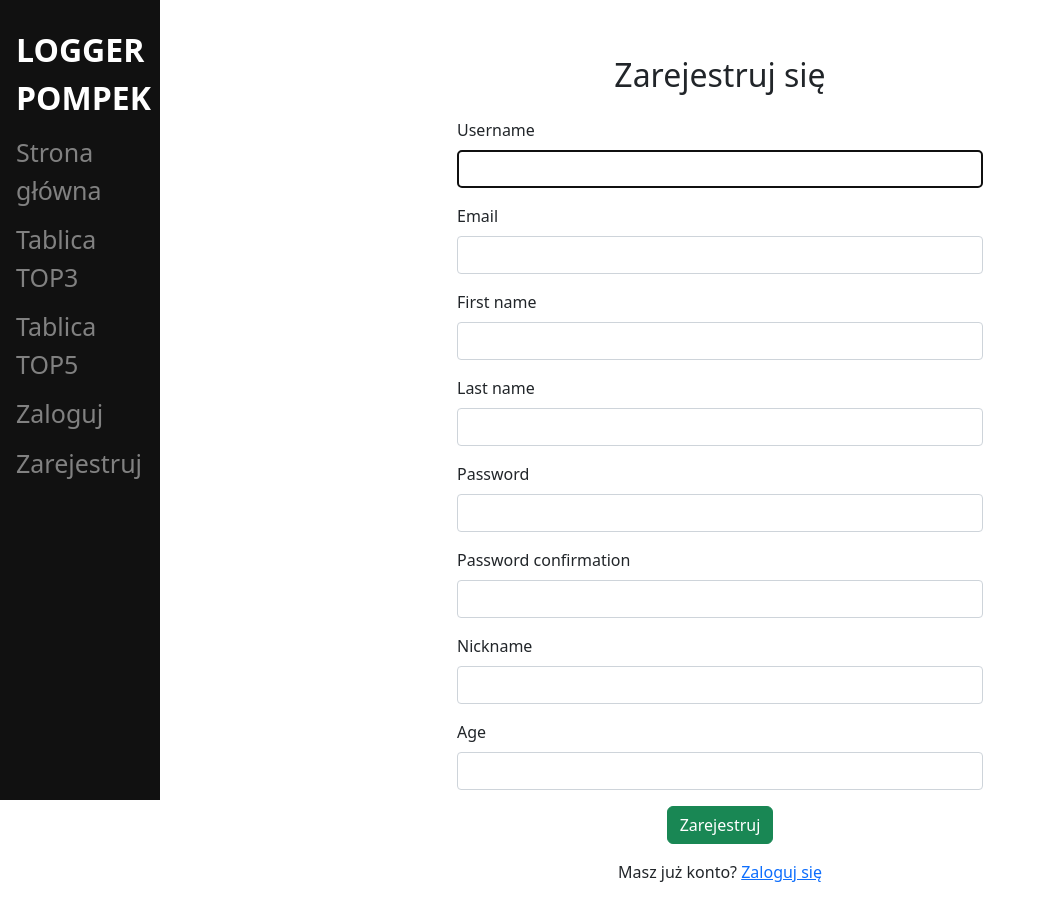
After one commit to squishfunk/pushuplogger, a Django app: page /members/register_user in a window 1280 px wide. The commit adds this page. Shown: the whole page, without its empty margins (0-1046 px from the left). Run offline with Django 4.2, Linux system fonts and the light colour scheme.

Commit message:
add gitignore and registration form

```diff
--- a/main/templates/main/base.html
+++ b/main/templates/main/base.html
@@ -65,6 +65,7 @@
             <a href="{% url 'logout' %}"> Wyloguj</a>
         {% else %}
             <a href="{% url 'login' %}"> Zaloguj</a>
+            <a href="{% url 'register' %}"> Zarejestruj</a>
         {% endif %}
 
 
--- a/main/views.py
+++ b/main/views.py
@@ -118,8 +118,7 @@ def viewnewlog(request):
                 [request.user.email],
             )
 
-            email.fail_silently = False
-            email.send()
+            email.send(fail_silently=True)
 
             return HttpResponseRedirect("/newlog?submitted=True")
     else:
--- /dev/null
+++ b/members/forms.py
@@ -0,0 +1,31 @@
+from django import forms
+from django.contrib.auth.models import User
+from django.contrib.auth.forms import UserCreationForm
+from main.models import Person
+
+class RegisterForm(UserCreationForm):
+    first_name = forms.CharField(max_length=30, required=True)
+    last_name = forms.CharField(max_length=30, required=True)
+    nickname = forms.CharField(max_length=30, required=False)
+    age = forms.IntegerField(required=True)
+    email = forms.EmailField(required=True)
+
+    class Meta(UserCreationForm.Meta):
+        model = User
+        fields = UserCreationForm.Meta.fields + ("email", "first_name", "last_name")
+
+    def save(self, commit=True):
+        user = super().save(commit=False)
+        user.email = self.cleaned_data["email"]
+        user.first_name = self.cleaned_data["first_name"]
+        user.last_name = self.cleaned_data["last_name"]
+        if commit:
+            user.save()
+            Person.objects.create(
+                user=user,
+                name=self.cleaned_data["first_name"],
+                surname=self.cleaned_data["last_name"],
+                nickname=self.cleaned_data.get("nickname", ""),
+                age=self.cleaned_data["age"]
+            )
+        return user
--- a/members/templates/authenticate/login.html
+++ b/members/templates/authenticate/login.html
@@ -25,6 +25,9 @@
 
 
         <input type="submit" id="add"value="Zaloguj" class="btn btn-success" >
+        <div class="mt-3">
+            <p>Nie masz konta? <a href="{% url 'register' %}">Zarejestruj się</a></p>
+        </div>
     </center>
 
 </form>
--- /dev/null
+++ b/members/templates/authenticate/register.html
@@ -0,0 +1,51 @@
+{% extends 'main/base.html' %}
+
+{% block title %} Rejestracja {% endblock %}
+
+{% block content %}
+<div class="container">
+    <div class="row justify-content-center">
+        <div class="col-md-6">
+            <h2 class="text-center mt-5">Zarejestruj się</h2>
+            <form method="POST" class="mt-4">
+                {% csrf_token %}
+                {% for field in form %}
+                    <div class="mb-3">
+                        <label class="form-label">{{ field.label }}</label>
+                        {{ field }}
+                        {% if field.errors %}
+                            <div class="text-danger">
+                                {{ field.errors }}
+                            </div>
+                        {% endif %}
+                    </div>
+                {% endfor %}
+                <div class="text-center">
+                    <button type="submit" class="btn btn-success">Zarejestruj</button>
+                </div>
+            </form>
+            <div class="text-center mt-3">
+                <p>Masz już konto? <a href="{% url 'login' %}">Zaloguj się</a></p>
+            </div>
+        </div>
+    </div>
+</div>
+
+<style>
+    /* Mimicking the style from login.html if needed, but using Bootstrap classes is better */
+    input {
+        display: block;
+        width: 100%;
+        padding: .375rem .75rem;
+        font-size: 1rem;
+        font-weight: 400;
+        line-height: 1.5;
+        color: #212529;
+        background-color: #fff;
+        background-clip: padding-box;
+        border: 1px solid #ced4da;
+        border-radius: .25rem;
+        transition: border-color .15s ease-in-out,box-shadow .15s ease-in-out;
+    }
+</style>
+{% endblock %}
--- a/members/urls.py
+++ b/members/urls.py
@@ -3,5 +3,6 @@ from . import views
 
 urlpatterns = [
     path('login_user', views.login_user, name="login"),
-    path('logout_user', views.logout_user, name="logout")
+    path('logout_user', views.logout_user, name="logout"),
+    path('register_user', views.register_user, name="register"),
 ]
--- a/members/views.py
+++ b/members/views.py
@@ -1,6 +1,21 @@
 from django.shortcuts import render, redirect
 from django.contrib.auth import authenticate, login, logout
 from django.contrib import messages
+from .forms import RegisterForm
+
+def register_user(request):
+    if request.method == "POST":
+        form = RegisterForm(request.POST)
+        if form.is_valid():
+            user = form.save()
+            login(request, user)
+            messages.success(request, "Rejestracja zakończona sukcesem!")
+            return redirect('home')
+        else:
+            messages.error(request, "Wystąpił błąd podczas rejestracji.")
+    else:
+        form = RegisterForm()
+    return render(request, 'authenticate/register.html', {'form': form})
 
 def login_user(request):
     if request.method=="POST":
--- a/mysite/settings.py
+++ b/mysite/settings.py
@@ -134,7 +134,8 @@ STATICFILES_DIR = (
 DEFAULT_AUTO_FIELD = 'django.db.models.BigAutoField'
 
 # SMTP Configuration
-EMAIL_BACKEND = 'django.core.mail.backends.smtp.EmailBackend'
+EMAIL_BACKEND = 'django.core.mail.backends.console.EmailBackend'
+# EMAIL_BACKEND = 'django.core.mail.backends.smtp.EmailBackend'
 DEFAULT_FROM_EMAIL = 'unicornrage42@gmail.com'
 SERVER_EMAIL = 'unicornrage42@gmail.com'
 EMAIL_HOST = 'smtp.gmail.com'
```
Also changed, not shown: db.sqlite3 (deleted), 1 other file.
